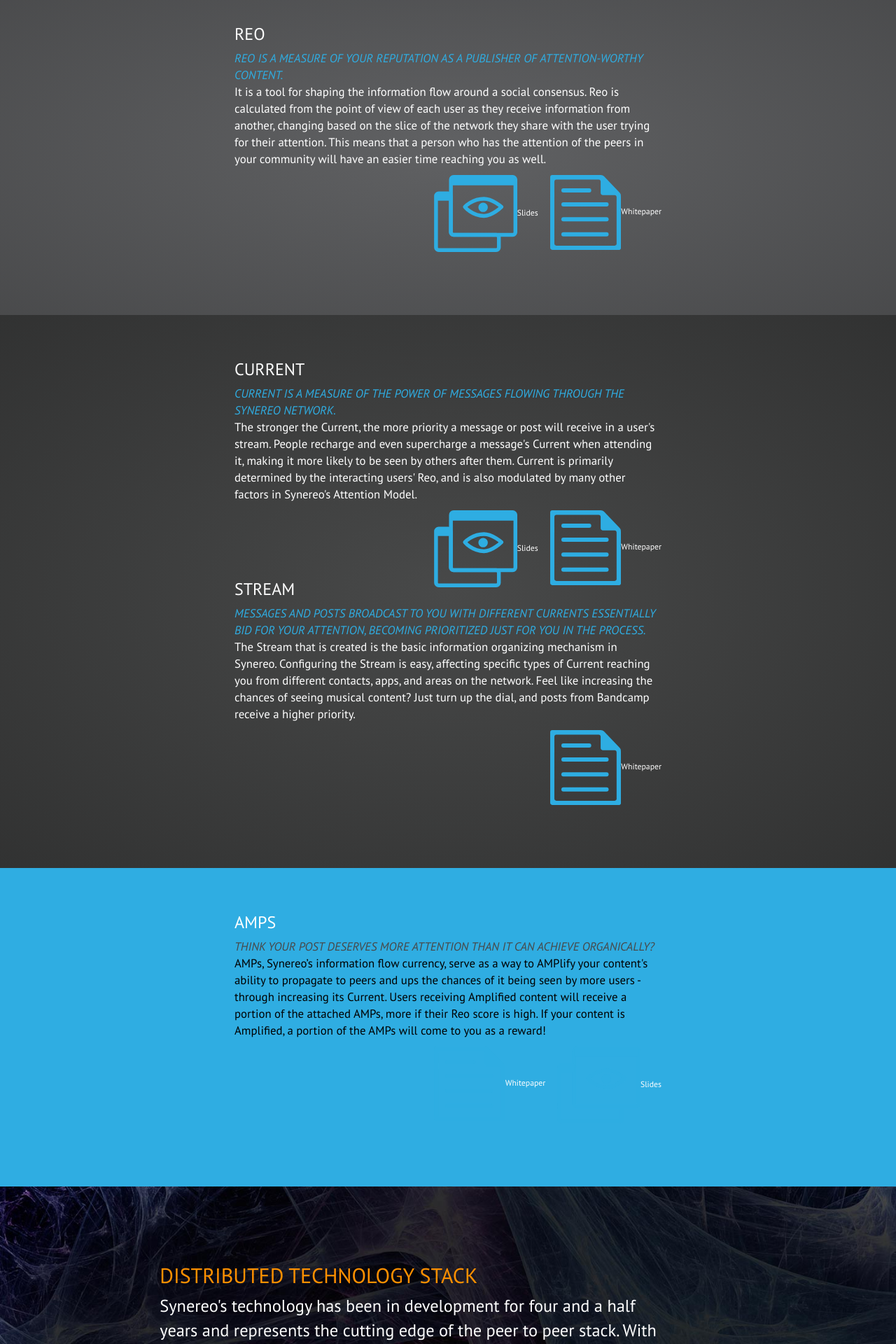
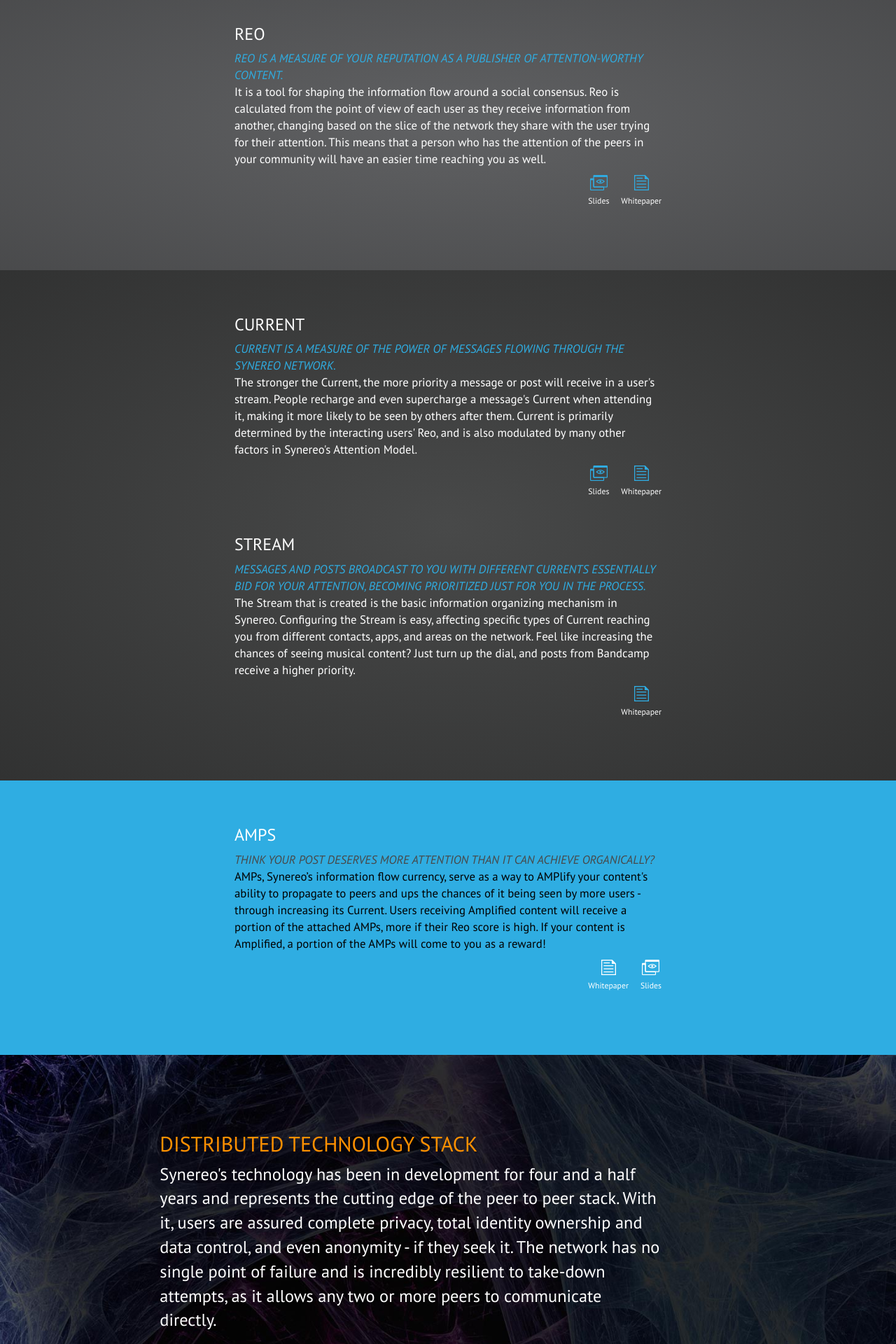
Before and after one commit to synereo/synereo.github.io, a Jekyll site: the page built from learn-more/index.html, in a window 1280 px wide. Shown: the part 880-2800 px from the top of the page at 70% size. Built offline with Jekyll 4.4.1, drawn with Linux system fonts in a browser that asks for light colours; nearby versions of some CDN libraries; library files that are not in the unit come from our copies.

Commit message:
Use PNG icons instead of SVG

```diff
--- a/_includes/footer.html
+++ b/_includes/footer.html
@@ -36,7 +36,6 @@
 </footer>
 
 <script src="https://ajax.googleapis.com/ajax/libs/jquery/1.11.2/jquery.min.js"></script>
-<script src="/js/ext/jquery.svg.min.js"></script>
 <script src="/js/bootstrap/bootstrap.min.js"></script>
 <script>
   $(document).ready(function() {
--- a/_layouts/learn-more.html
+++ b/_layouts/learn-more.html
@@ -61,8 +61,8 @@
             <div class="col-md-6 col-md-offset-3">
               <h3>Reo</h3>
               <p><em>Reo is a measure of your reputation as a publisher of attention-worthy content.</em> It is a tool for shaping the information flow around a social consensus. Reo is calculated from the point of view of each user as they receive information from another, changing based on the slice of the network they share with the user trying for their attention. This means that a person who has the attention of the peers in your community will have an easier time reaching you as well.</p>
-              <a class="link whitepaper" href="http://www.synereo.com/whitepapers/synereo.pdf#subsection.2.2.2"><img src="/img/icons/whitepaper.svg" class="svg">Whitepaper</a>
-              <a class="link slides" href="https://docs.google.com/presentation/d/12wZfRyF9XBMrc1ripXGfyNXCnO_MD7f2-Gc8AIa-v8o/pub?start=false&loop=false&slide=id.g4ecec4c43_30"><img src="/img/icons/slides.svg" class="svg">Slides</a>
+              <a class="link whitepaper" href="http://www.synereo.com/whitepapers/synereo.pdf#subsection.2.2.2"><img src="/img/icons/whitepaper_blue.png">Whitepaper</a>
+              <a class="link slides" href="https://docs.google.com/presentation/d/12wZfRyF9XBMrc1ripXGfyNXCnO_MD7f2-Gc8AIa-v8o/pub?start=false&loop=false&slide=id.g4ecec4c43_30"><img src="/img/icons/slides_blue.png">Slides</a>
             </div>
             </div>
         </div>
@@ -74,13 +74,13 @@
             <div class="col-md-6 col-md-offset-3">
               <h3>Current</h3>
               <div class="extra-margin"><p><em>Current is a measure of the power of messages flowing through the Synereo network.</em> The stronger the Current, the more priority a message or post will receive in a user's stream. People recharge and even supercharge a message's Current when attending it, making it more likely to be seen by others after them. Current is primarily determined by the interacting users' Reo, and is also modulated by many other factors in Synereo's Attention Model.</p>
-              <a class="link whitepaper" href="http://www.synereo.com/whitepapers/synereo.pdf#subsection.2.2.3"><img src="/img/icons/whitepaper.svg" class="svg">Whitepaper</a>
+              <a class="link whitepaper" href="http://www.synereo.com/whitepapers/synereo.pdf#subsection.2.2.3"><img src="/img/icons/whitepaper_blue.png">Whitepaper</a>
 
-              <a class="link slides" href="https://docs.google.com/presentation/d/1MQ57q-ZraCBvx-pPFA-J-MpKN6v8AkUXtCaM79vU3L8/present?slide=id.g8de73098a_20"><img src="/img/icons/slides.svg" class="svg">Slides</a></div>
+              <a class="link slides" href="https://docs.google.com/presentation/d/1MQ57q-ZraCBvx-pPFA-J-MpKN6v8AkUXtCaM79vU3L8/present?slide=id.g8de73098a_20"><img src="/img/icons/slides_blue.png">Slides</a></div>
 
               <h3 id="stream">Stream</h3>
               <p><em>Messages and posts broadcast to you with different Currents essentially bid for your attention, becoming prioritized just for you in the process.</em> The Stream that is created is the basic information organizing mechanism in Synereo. Configuring the Stream is easy, affecting specific types of Current reaching you from different contacts, apps, and areas on the network. Feel like increasing the chances of seeing musical content? Just turn up the dial, and posts from Bandcamp receive a higher priority.</p>
-              <a class="link whitepaper" href="http://www.synereo.com/whitepapers/synereo.pdf#subsection.2.2.3"><img src="/img/icons/whitepaper.svg" class="svg">Whitepaper</a>
+              <a class="link whitepaper" href="http://www.synereo.com/whitepapers/synereo.pdf#subsection.2.2.3"><img src="/img/icons/whitepaper_blue.png">Whitepaper</a>
             </div>
           </div>
         </div>
@@ -92,8 +92,8 @@
             <div class="col-md-6 col-md-offset-3">
               <h3>AMPs</h3>
               <p><em>Think your post deserves more attention than it can achieve organically?</em> AMPs, Synereo’s information flow currency, serve as a way to AMPlify your content's ability to propagate to peers and ups the chances of it being seen by more users - through increasing its Current. Users receiving Amplified content will receive a portion of the attached AMPs, more if their Reo score is high. If your content is Amplified, a portion of the AMPs will come to you as a reward!</p>
-              <a class="link slides-white" href="https://docs.google.com/presentation/d/1MQ57q-ZraCBvx-pPFA-J-MpKN6v8AkUXtCaM79vU3L8/present?slide=id.g8de73098a_20"><img src="/img/icons/slides.svg" class="svg">Slides</a>
-              <a class="link whitepaper-white" href="http://www.synereo.com/whitepapers/synereo.pdf#subsection.2.2.2"><img src="/img/icons/whitepaper.svg" class="svg">Whitepaper</a>
+              <a class="link slides" href="https://docs.google.com/presentation/d/1MQ57q-ZraCBvx-pPFA-J-MpKN6v8AkUXtCaM79vU3L8/present?slide=id.g8de73098a_20"><img src="/img/icons/slides_white.png">Slides</a>
+              <a class="link whitepaper" href="http://www.synereo.com/whitepapers/synereo.pdf#subsection.2.2.2"><img src="/img/icons/whitepaper_white.png">Whitepaper</a>
             </div>
           </div>
         </div>
@@ -124,7 +124,7 @@
             <div class="col-md-6 col-md-offset-3">
               <h3>DendroNet</h3>
               <p><em>The DEndron is Synereo's local consensus-keeping mechanism, decentralized ledger, and distributed content model.</em> Every user on Synereo has their own fraction of it, their Dendrite, maintaining a view of the part of the network relevant to them. A user's Dendrite is constantly updated with information received from peers: social information from friends, changing the Dendrite's affinity to them based on the attention model; meta-data and keys to encrypted data hosted on the SpecialK distributed cloud; and information saved on their Dendrite itself, used in the consensus-keeping process.</p>
-              <a class="link whitepaper-orange" href="http://www.synereo.com/whitepapers/synereo.pdf#subsection.2.2.8"><img src="/img/icons/whitepaper.svg" class="svg">Whitepaper</a>
+              <a class="link whitepaper" href="http://www.synereo.com/whitepapers/synereo.pdf#subsection.2.2.8"><img src="/img/icons/whitepaper_orange.png">Whitepaper</a>
             </div>
           </div>
         </div>
@@ -137,13 +137,13 @@
               <h3>SpecialK</h3>
               <div class="extra-margin"><p><em>SpecialK is the foundation upon which the Synereo network is built.</em> While SpecialK implements a distributed key-value store - not unlike DHT - SpecialK takes the Key/Value DB a step further and provides a monadic DSL for it, providing programmers with a familiar, unified API where they can access data distributed across the network. Data is distributed with both redundancy and sensitivity in mind, making sure it's available where it's needed, when it's needed.</p>
               <p>SpecialK is the brainchild of Lucius Greg Meredith, and has been under active development for the past 4.5 years. It is already deployed, powering other commercial distributed applications.</p>
-              <a class="link whitepaper-orange" href="http://www.synereo.com/whitepapers/synereo.pdf#section.2.3"><img src="/img/icons/whitepaper.svg" class="svg">Whitepaper</a>
-              <a class="link blog-orange" href="http://blog.synereo.com/2015/03/17/specialk-kvdb/"><img src="/img/icons/blog.svg" class="svg">Blog</a>
+              <a class="link whitepaper" href="http://www.synereo.com/whitepapers/synereo.pdf#section.2.3"><img src="/img/icons/whitepaper_orange.png">Whitepaper</a>
+              <a class="link blog" href="http://blog.synereo.com/2015/03/17/specialk-kvdb/"><img src="/img/icons/blog_orange.png">Blog</a>
               </div>
 
               <h3 id="extensibility">Extensibility</h3>
               <p><em>Synereo is open-source and very modular, designed to be extended in many ways.</em> Using Synereo's Network Model API and Attention Economy API, developers can extend the network in unimaginable ways, leveraging the power of the decentralized network and the attention model to create better, smarter applications. While the Network Model API enables developers to interact with the Synereo application layer, specify content policies, work with the Synereo node graph, and build tools to manage communities, the Attention Economy API provides the tools allowing the implementation of innovative protocols that enable the new era in social organization online.</p>
-              <a class="link blog-orange" href="http://blog.synereo.com/2015/03/02/extensibility/"><img src="/img/icons/blog.svg" class="svg">Blog</a>
+              <a class="link blog" href="http://blog.synereo.com/2015/03/02/extensibility/"><img src="/img/icons/blog_orange.png">Blog</a>
             </div>
           </div>
         </div>
@@ -156,8 +156,8 @@
               <h3>Social Contracts</h3>
               <p><em>Synereo features a battle-tested, robust smart contracting mechanism that does not rely on global consensus.</em> In a decentralized, distributed network there is a natural and vital tension between the desire for reach and the desire for privacy.  Enforceable statements about the intent for how information is to flow provide the means to reconcile and harness this tension into a powerful force for social self organization and self determination. In Synereo, social contracts allow agents to state and enforce information flow policy. Policy statements are made independently and autonomously, yet can be assembled to define and determine the information flow policy of a collective. Policy can be checked for properties such as 'this group learns of an event before that one,' or 'everybody eventually gets notified of an important message.'</p>
               <p>Using properties, agents can check to see whether combined information flow policies fit with their aims and goals in order to decide when and how to participate in information/currency exchange with other agents and collectives. Among the many benefits,  this allows for just-in-time assembly of services without a global director or global coordinator.</p>
-              <a class="link blog-white" href="http://blog.synereo.com/2015/03/06/social-contracts-pt-ii/"><img src="/img/icons/blog.svg" class="svg">Blog</a>
-              <a class="link whitepaper-white" href="http://www.synereo.com/whitepapers/synereo.pdf#subsection.2.2.9"><img src="/img/icons/whitepaper.svg" class="svg">Whitepaper</a>
+              <a class="link blog" href="http://blog.synereo.com/2015/03/06/social-contracts-pt-ii/"><img src="/img/icons/blog_white.png">Blog</a>
+              <a class="link whitepaper" href="http://www.synereo.com/whitepapers/synereo.pdf#subsection.2.2.9"><img src="/img/icons/whitepaper_white.png">Whitepaper</a>
             </div>
           </div>
         </div>
@@ -169,12 +169,12 @@
             <div class="col-md-6 col-md-offset-3">
               <h3>Censorship Resilience</h3>
               <div class="extra-margin"><p>As a full-fledged peer-to-peer network, Synereo is resilient to censorship attacks carried out by anyone who is out to attempt to control the free flow of information. Centralized services can be coerced into cooperating with the powers-that-be; a true decentralized network cannot be censored. Taking down a peer-to-peer network means taking down the Internet in its entirety. With Synereo, your content is there for whomever wants to see it, and cannot be blocked.</p>
-              <a class="link whitepaper-orange" href="http://www.synereo.com/whitepapers/synereo.pdf#section.2.4"><img src="/img/icons/whitepaper.svg" class="svg">Whitepaper</a>
+              <a class="link whitepaper" href="http://www.synereo.com/whitepapers/synereo.pdf#section.2.4"><img src="/img/icons/whitepaper_orange.png">Whitepaper</a>
               </div>
 
               <h3 id="gateways">Gateways</h3>
               <p>While Synereo is a completely decentralized network, we understand that not everyone is able to deploy a personal Synereo node on their own computation device. To that end, Synereo will provide centralized gateways that enable end users to use and enjoy the benefits of the network without having to run and maintain a node. Gateways don't control or have access to your information, and should they go down, the key they send you upon account creation can be used to boot up your node (with all of your information) immediately if you download a client and plug the key in.</p>
-              <a class="link whitepaper-orange" href="http://www.synereo.com/whitepapers/synereo.pdf#subsection.2.5.1"><img src="/img/icons/whitepaper.svg" class="svg">Whitepaper</a>
+              <a class="link whitepaper" href="http://www.synereo.com/whitepapers/synereo.pdf#subsection.2.5.1"><img src="/img/icons/whitepaper_orange.png">Whitepaper</a>
             </div>
           </div>
         </div>
--- a/_sass/_learn-more.scss
+++ b/_sass/_learn-more.scss
@@ -95,94 +95,23 @@
             color: #fff;
             text-align: center;
             margin-left: 17px;
-            &.whitepaper svg {
+            &.whitepaper img {
                 width: 21px;
-                height: 29px;
+                height: 22px;
                 display: block;
-                margin: 0 auto;
+                margin: 0 auto 7px auto;
             }
-            &.blog svg {
+            &.blog img {
                 width: 26px;
-                height: 29px;
+                height: 24px;
                 display: block;
-                margin: 0 auto;
-                .st1 {
-                    fill: transparent;
-                }
+                margin: 0 auto 5px auto;
             }
-            &.slides svg {
+            &.slides img {
                 width: 25px;
-                height: 29px;
+                height: 22px;
                 display: block;
-                margin: 0 auto;
-            }
-            &.whitepaper-orange svg {
-                width: 21px;
-                height: 29px;
-                display: block;
-                margin: 0 auto;
-                * {
-                    stroke: #ff9000;
-                    fill: #ff9000;
-                }
-            }
-            &.blog-orange svg {
-                width: 26px;
-                height: 29px;
-                display: block;
-                margin: 0 auto;
-                * {
-                    stroke: #ff9000;
-                }
-                .st1 {
-                    fill: transparent;
-                }
-            }
-            &.slides-orange svg {
-                width: 25px;
-                height: 29px;
-                display: block;
-                margin: 0 auto;
-                * {
-                    stroke: #ff9000;
-                }
-                polygon, .st1 {
-                    fill: #ff9000;
-                }
-            }
-            &.whitepaper-white svg {
-                width: 21px;
-                height: 29px;
-                display: block;
-                margin: 0 auto;
-                * {
-                    stroke: #fff;
-                    fill: #fff;
-                }
-            }
-            &.blog-white svg {
-                width: 26px;
-                height: 29px;
-                display: block;
-                margin: 0 auto;
-                * {
-                    stroke: #fff;
-                }
-                .st1 {
-                    fill: transparent;
-                }
-            }
-            &.slides-white svg {
-                width: 25px;
-                height: 29px;
-                display: block;
-                margin: 0 auto;
-                * {
-                    stroke: #fff;
-                }
-                polygon, .st1 {
-                    fill: #fff;
-                }
+                margin: 0 auto 7px auto;
             }
             &:after {
                 display: table;
```
